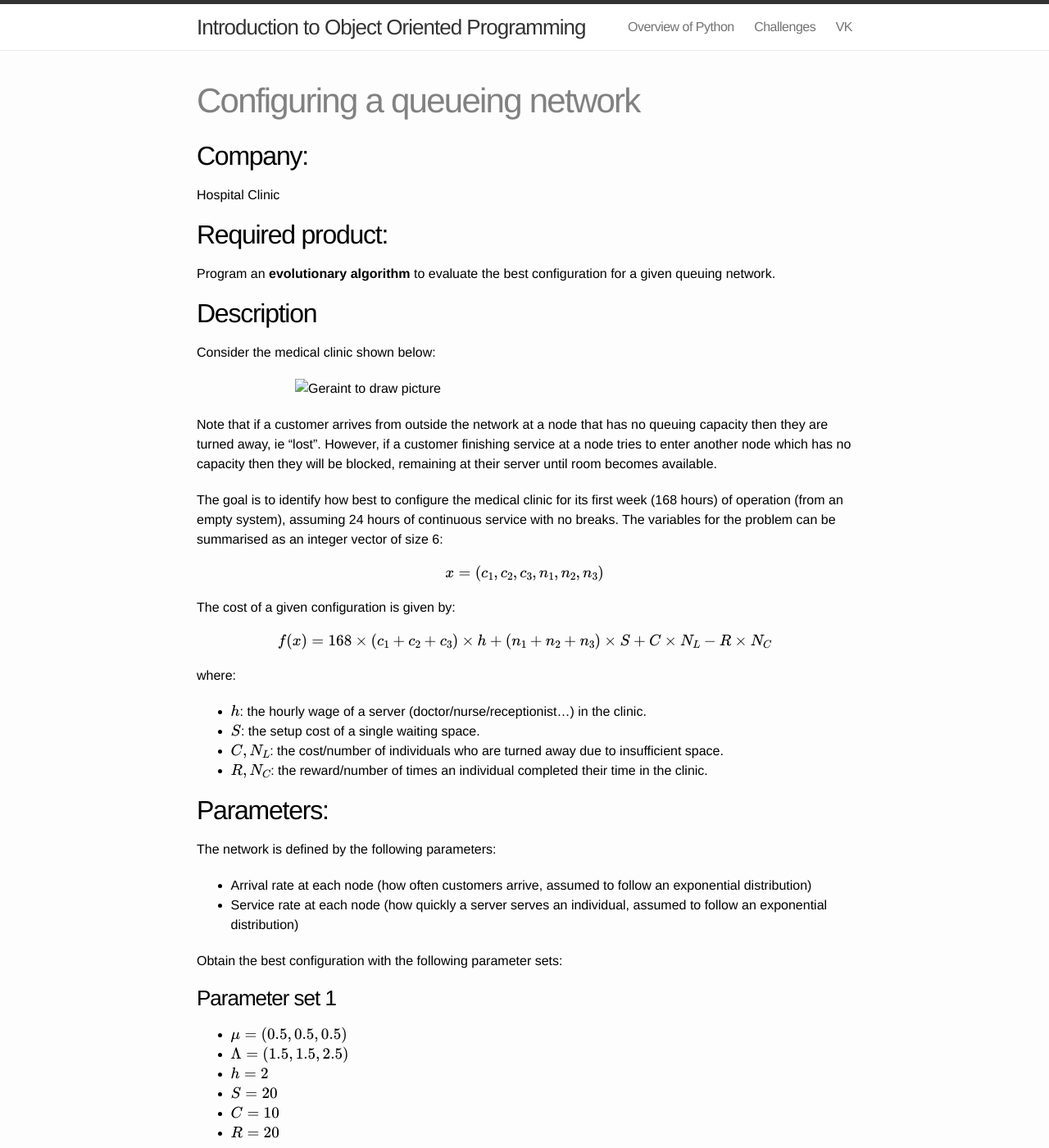
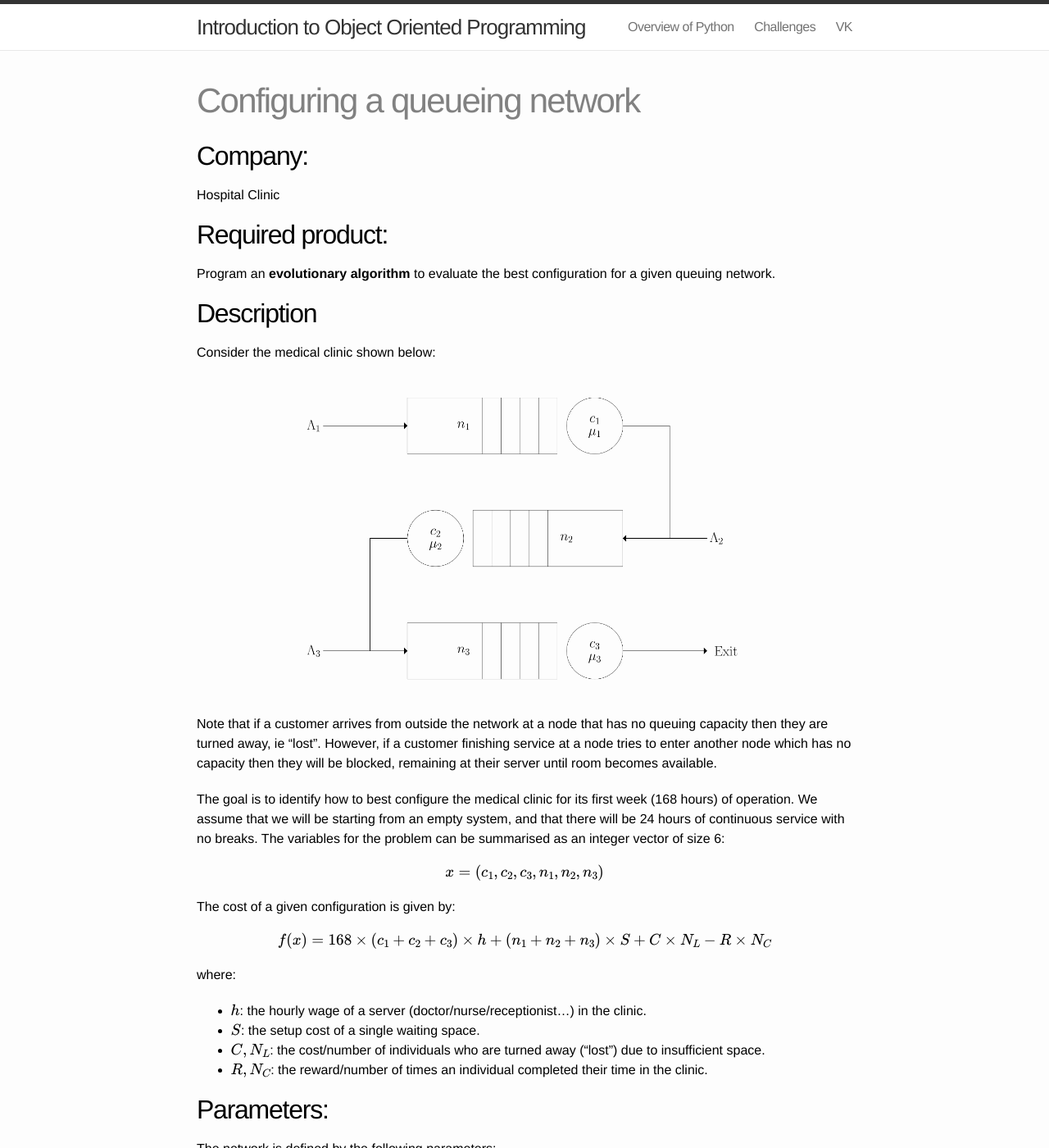
Before and after one commit to drvinceknight/Introduction_to_OOP, a Jekyll site: the page built from Challenges/QueuingNetwork/index.md, in a window 1280 px wide and 1400 px high. Shown: the whole window at 82% size. Built offline with Jekyll 4.4.1, drawn with Linux system fonts in a browser that asks for light colours; formulas are drawn with MathJax 3; some of the changed text lies outside the part shown.

```diff
--- a/Challenges/QueuingNetwork/index.md
+++ b/Challenges/QueuingNetwork/index.md
@@ -17,7 +17,7 @@ given queuing network.
 
 Consider the medical clinic shown below:
 
-![Geraint to draw picture]()
+![Diagram of network](./network.png)
 
 Note that if a customer arrives from outside the network at a node that has no
 queuing capacity then they are turned away, ie "lost". However, if a customer
@@ -25,10 +25,10 @@ finishing service at a node tries to enter another node which has no
 capacity then they will be blocked, remaining at their server until room becomes
 available.
 
-The goal is to identify how best to configure the medical clinic for its first
-week (168 hours) of operation (from an empty system), assuming 24 hours of
-continuous service with no breaks.  The variables for the problem can be
-summarised as an integer vector of size 6:
+The goal is to identify how to best configure the medical clinic for its first
+week (168 hours) of operation. We assume that we will be starting from an empty
+system, and that there will be 24 hours of continuous service with no breaks.
+The variables for the problem can be summarised as an integer vector of size 6:
 
 $$x=(c_1, c_2, c_3, n_1, n_2, n_3)$$
 
@@ -40,7 +40,7 @@ where:
 
 - \\(h\\): the hourly wage of a server (doctor/nurse/receptionist...) in the clinic.
 - \\(S\\): the setup cost of a single waiting space.
-- \\(C, N_L\\): the cost/number of individuals who are turned away due to
+- \\(C, N_L\\): the cost/number of individuals who are turned away ("lost") due to
   insufficient space.
 - \\(R, N_C\\): the reward/number of times an individual completed their time in
   the clinic.
@@ -54,7 +54,7 @@ The network is defined by the following parameters:
 - Service rate at each node (how quickly a server serves an individual,
   assumed to follow an exponential distribution)
 
-Obtain the best configuration with the following parameter sets:
+**Obtain the best configuration with the following parameter sets:**
 
 ### Parameter set 1
 
@@ -94,7 +94,7 @@ Your code will be evaluated in terms of:
 - Performance (how fast is it? how does it handle bugs? - This is an objective
   criteria).
 - Time taken to submit solution (This is an objective criteria).
-- Clarity (is it well written/documented/tested  - This is a subjective
+- Clarity (is it well written/documented/tested - This is a subjective
   criteria).
 - How well you work as a group during the two days of the hackathon (This is a
   subjective criteria)
```
Also changed, not shown: other parts of Challenges/QueuingNetwork/index.md (+0 -4 lines), Challenges/QueuingNetwork/network.png (added).
